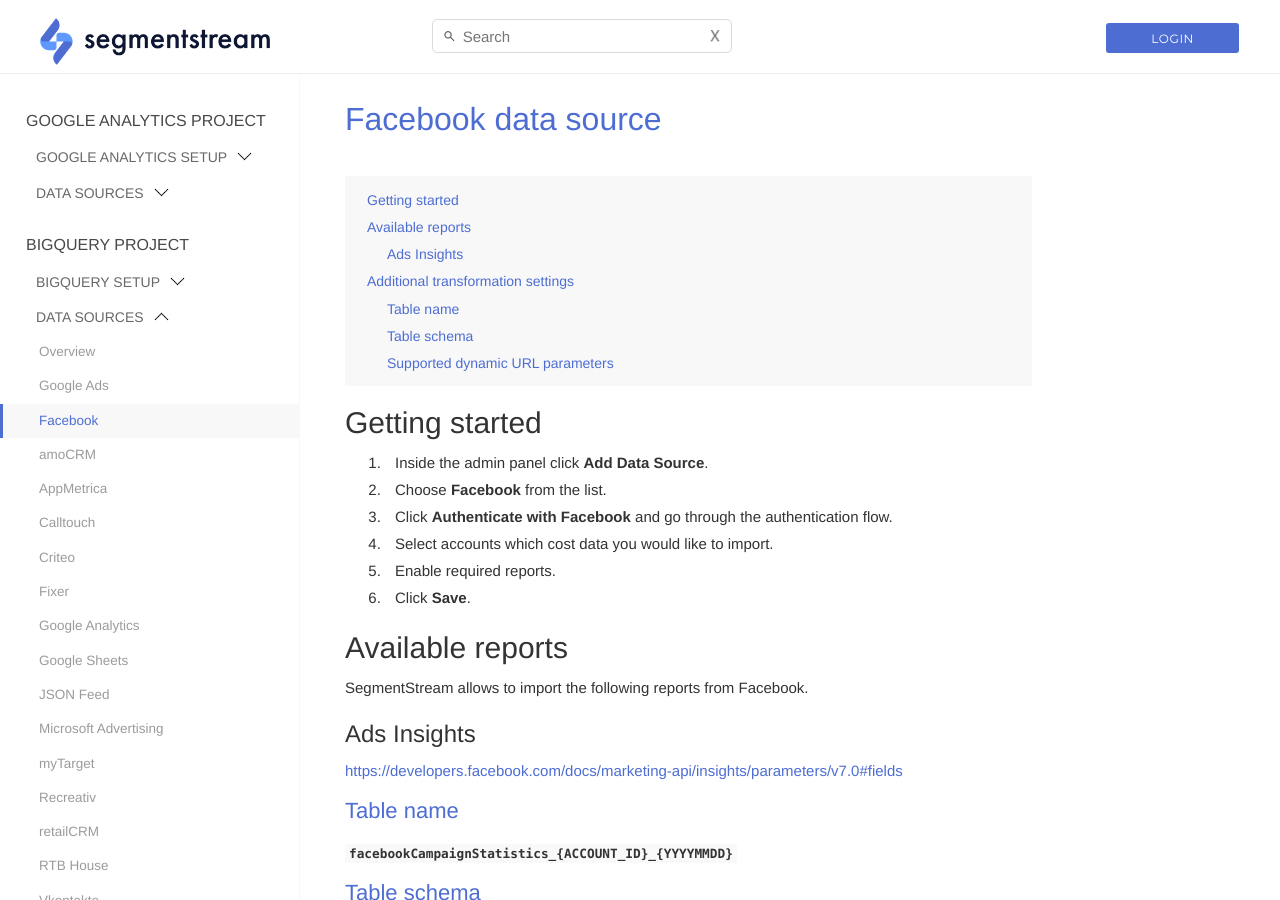
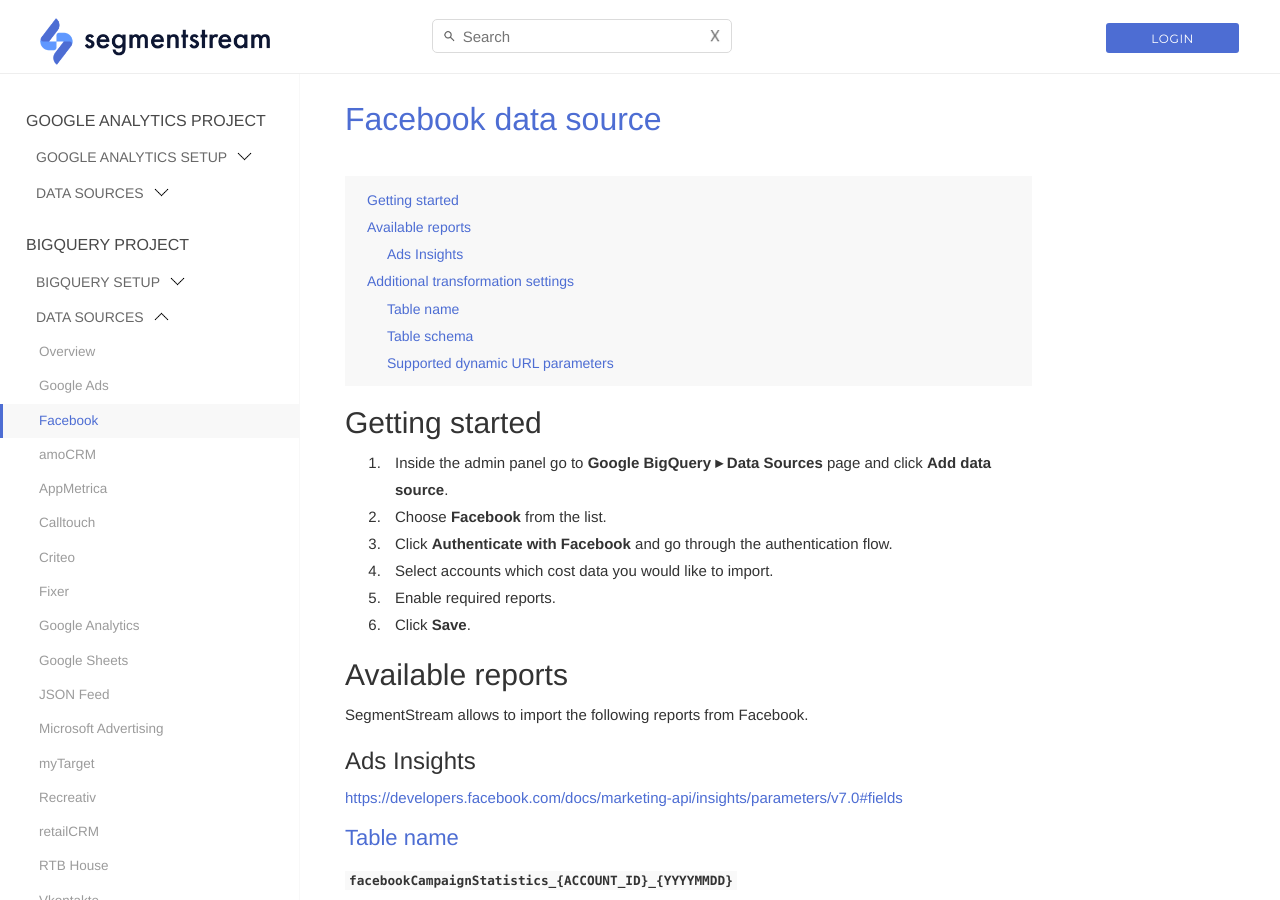
Before and after one commit to segmentstream-com/segmentstream-com.github.io, a Jekyll site: the page built from _docs/datasources/facebook.md, in a window 1280 px wide and 900 px high. Built offline with Jekyll 4.4.1, drawn with Linux system fonts in a browser that asks for light colours; nearby versions of some CDN libraries.

Commit message:
fixed instructions

```diff
--- a/_docs/datasources/facebook.md
+++ b/_docs/datasources/facebook.md
@@ -9,7 +9,7 @@
 
 ## Getting started
 
-1. Inside the admin panel click **Add Data Source**.
+1. Inside the admin panel go to **Google BigQuery ▸ Data Sources** page and click **Add data source**.
 2. Choose **Facebook** from the list.
 3. Click **Authenticate with Facebook** and go through the authentication flow.
 4. Select accounts which cost data you would like to import.
```
